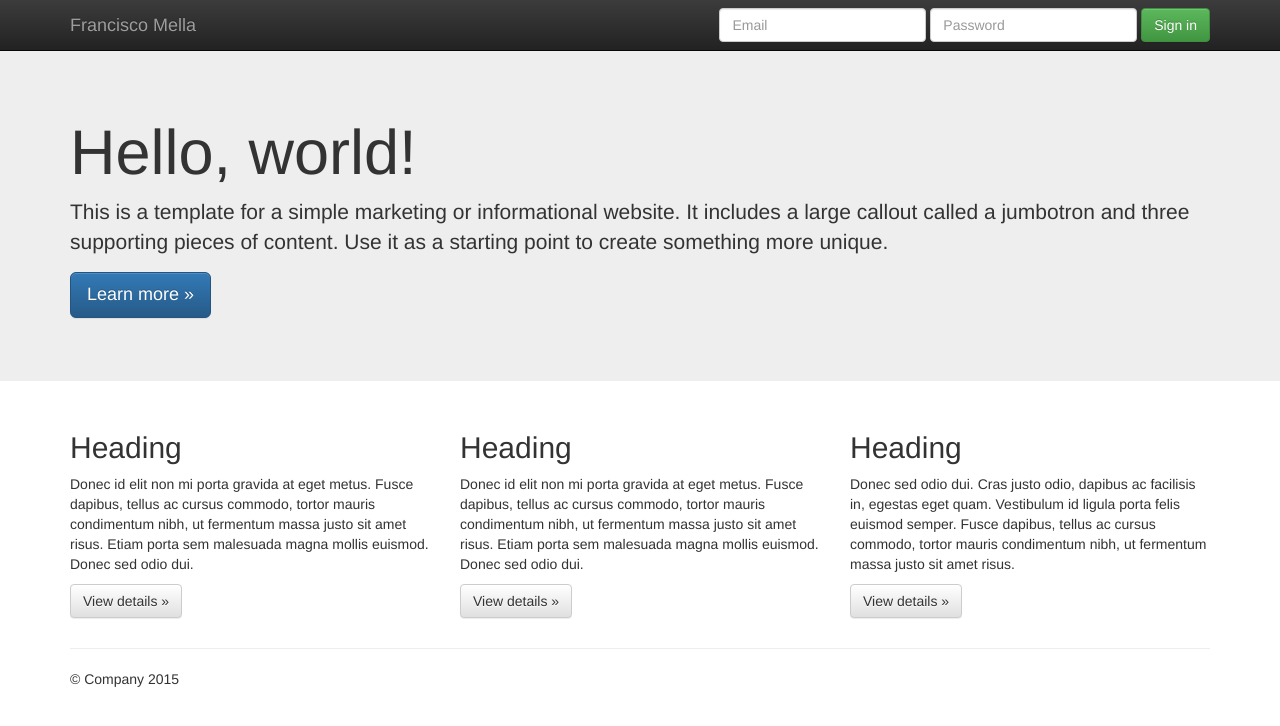
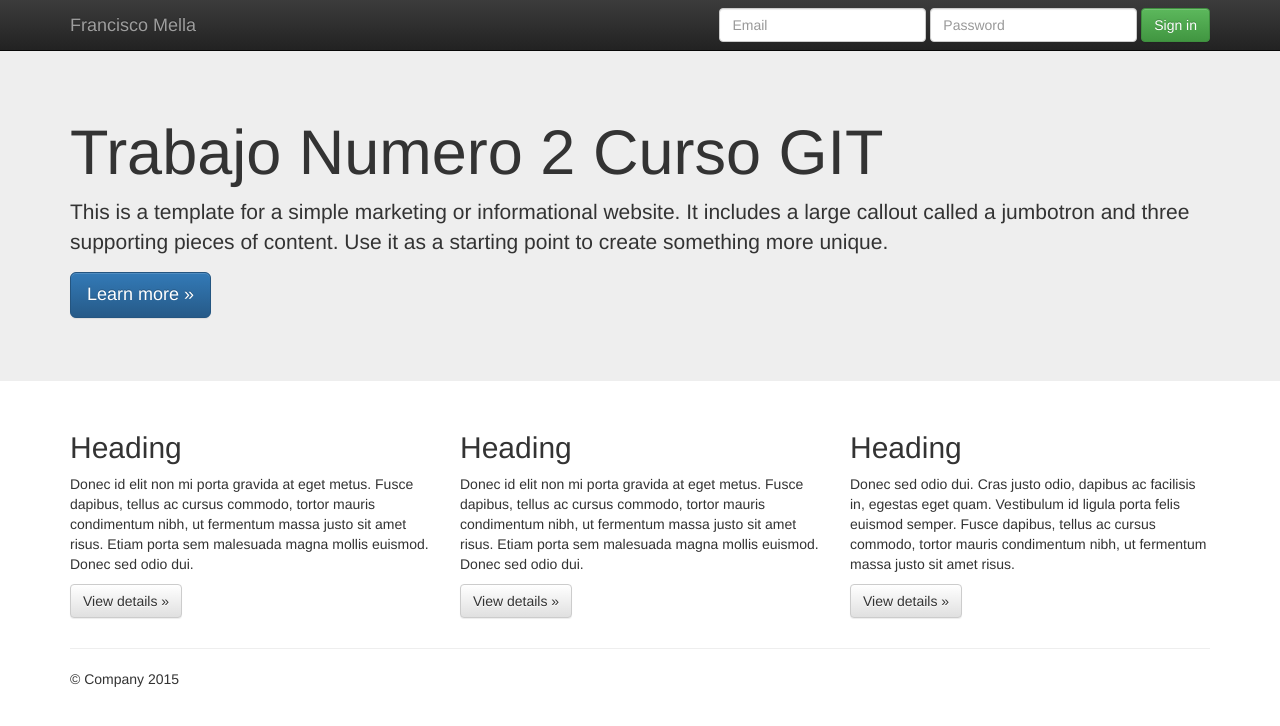
Before and after one commit to mellabike/Trabajo2_Francisco_Mella, a plain HTML site: page index.html in a window 1280 px wide. Drawn offline with nearby package versions, Linux system fonts and the light colour scheme.

Commit message:
se modifica H1

```diff
--- a/index.html
+++ b/index.html
@@ -55,7 +55,7 @@
     <!-- Main jumbotron for a primary marketing message or call to action -->
     <div class="jumbotron">
       <div class="container">
-        <h1>Hello, world!</h1>
+        <h1>Trabajo Numero 2 Curso GIT</h1>
         <p>This is a template for a simple marketing or informational website. It includes a large callout called a jumbotron and three supporting pieces of content. Use it as a starting point to create something more unique.</p>
         <p><a class="btn btn-primary btn-lg" href="#" role="button">Learn more &raquo;</a></p>
       </div>
```
